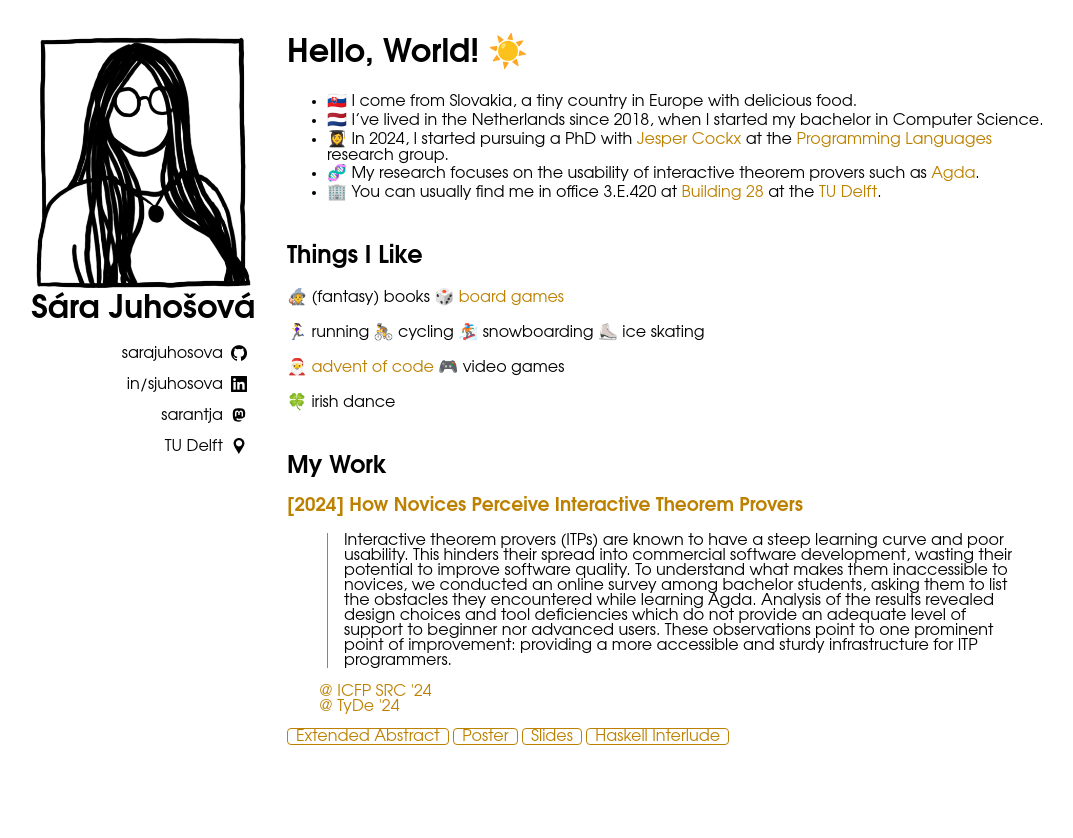
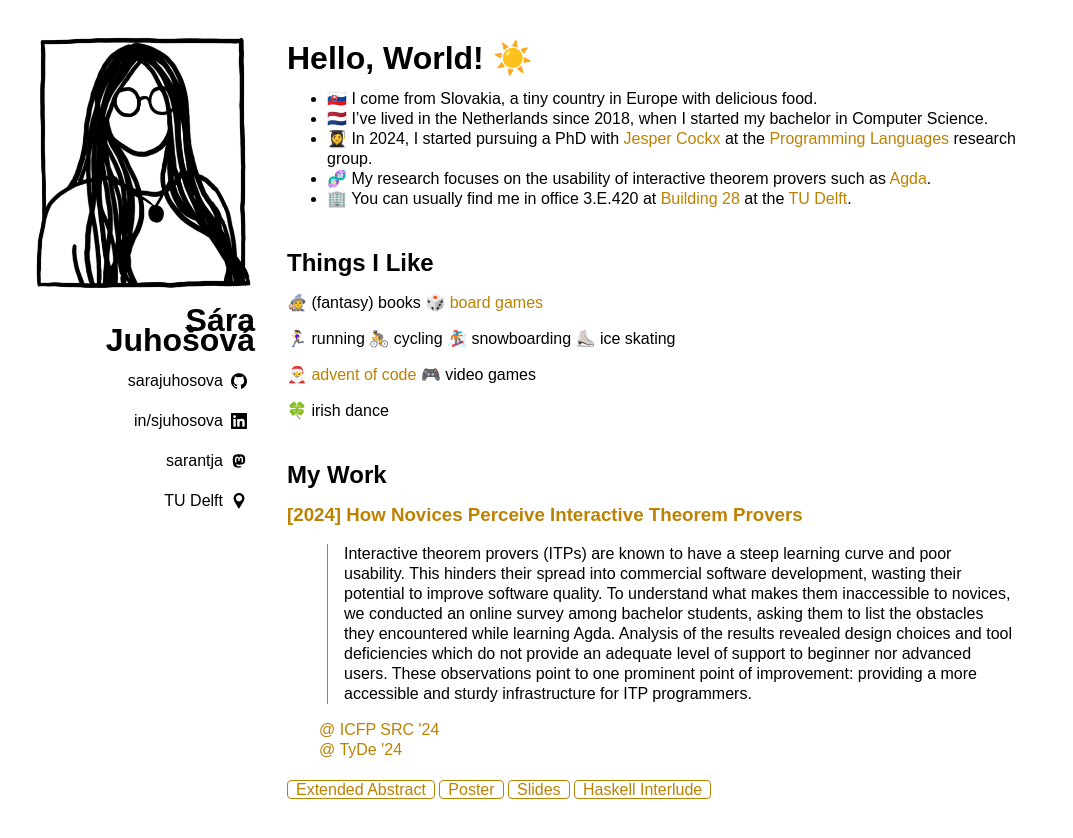
Before and after one commit to sarajuhosova/sarajuhosova.github.io, a Jekyll site: the page built from index.md, in a window 1280 px wide. Shown: the top 838 px of the page, without its empty margins (98-1171 px from the left). Built offline with Jekyll 4.4.1, drawn with Linux system fonts in a browser that asks for light colours.

Commit message:
Adjust font and spacing

```diff
--- a/_sass/main.scss
+++ b/_sass/main.scss
@@ -2,7 +2,8 @@ $top-padding: 2em;
 $oranje: #bd8100;
 
 body {
-    font-family: Avantgarde, "TeX Gyre Adventor", "URW Gothic L", sans-serif;
+    font-family: sans-serif;
+    line-height: 1.25em;
 
     padding: $top-padding;
     width: 80%;
@@ -66,6 +67,7 @@ blockquote > p {
 
 h1 {
     margin-top: 0;
+    padding-top: .5em;
 }
 
 h2 {
```
